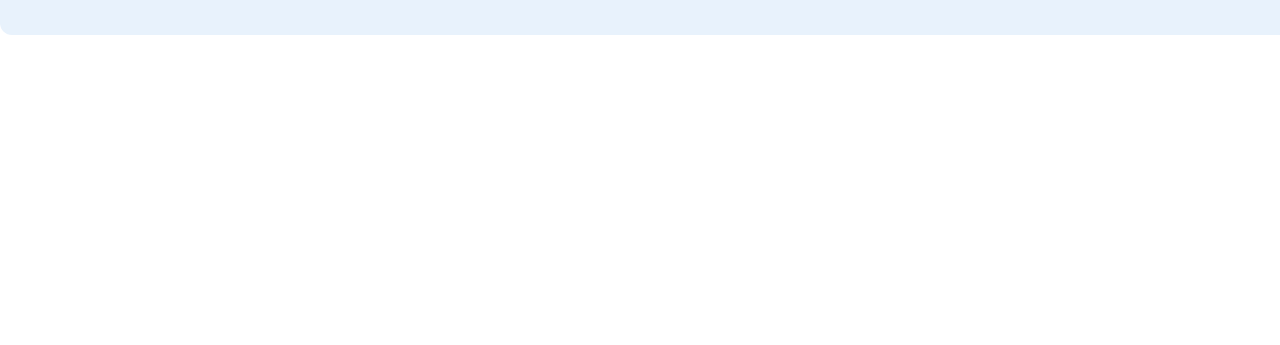
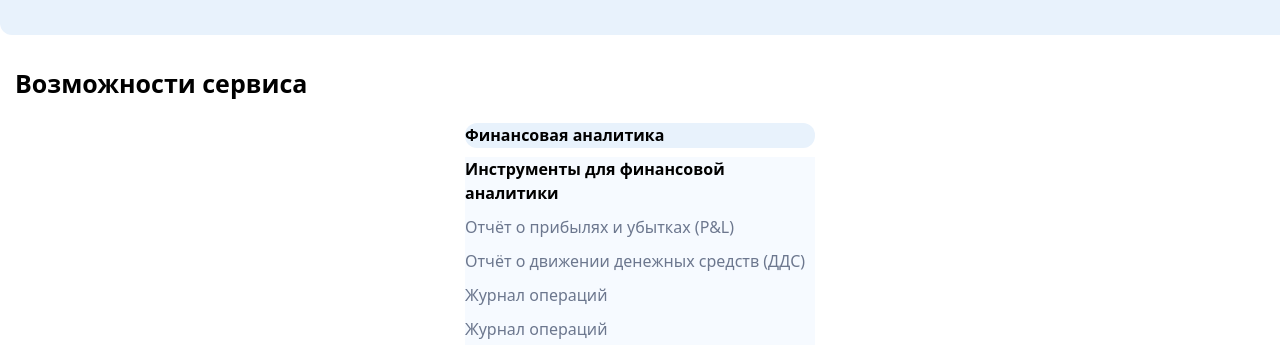
Before and after one commit to vibswift/home-work-project-1, a website: page src/index.html in a window 1280 px wide. Shown: the part 816-1161 px from the top of the page. Before the commit the page ends 851 px from the top, so only its background shows below. Drawn offline with Linux system fonts and the light colour scheme.

Commit message:
main section2 branch1

```diff
--- a/src/index.html
+++ b/src/index.html
@@ -91,7 +91,26 @@
 
             </div>
                  </div>
+        </section>
 
+        <section class="mt-[30px] px-[15px]">
+           <div class="block1">
+            <p class="font-bold text-[25px] mb-[20px]">Возможности сервиса</p>
+           </div>
+
+           <div class="block2 bg-[#E8F2FC] w-[350px] h-[25px] rounded-[12px] m-auto">
+            <p class=" font-bold mb-[10px]">Финансовая аналитика</p>
+            <div class="bg-[#F6FAFF]">
+                <p class="font-bold text-[25x]">Инструменты для финансовой аналитики</p>
+                <p class="text-[#6C778E] font-extralight mb-[10px] mt-[10px] ">Отчёт о прибылях и убытках (P&L)</p>
+                <p class="text-[#6C778E] font-extralight mb-[10px] ">Отчёт о движении денежных средств (ДДС)</p>
+                <p class="text-[#6C778E] font-extralight mb-[10px] ">Журнал операций</p>
+                <p class="text-[#6C778E] font-extralight mb-[10px] ">Журнал операций</p>
+                <p class="text-[#6C778E] font-extralight mb-[10px] ">Учёт самовыкупов</p>
+                <img class="m-auto mt-[10px]" src="./sur/sur5.png" alt="">
+                 <button class=" ml-[22px] mt-[20px] bg-[#2A84EE] w-[300px] text-[white] py-[5px] rounded-[30px] text-[20px] ">Попробовать</button>
+            </div>
+           </div>
         </section>
     </main>
 
```
Also changed, not shown: src/output.css, src/sur/sur5.png (added).
